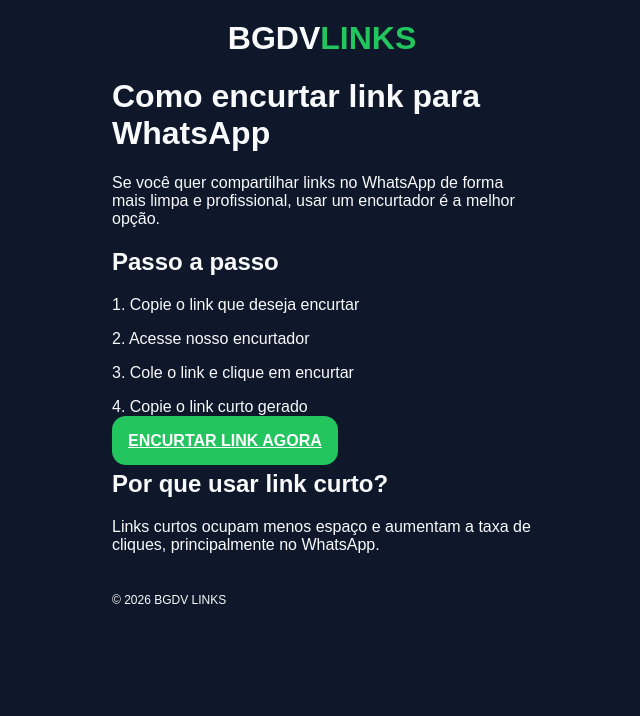
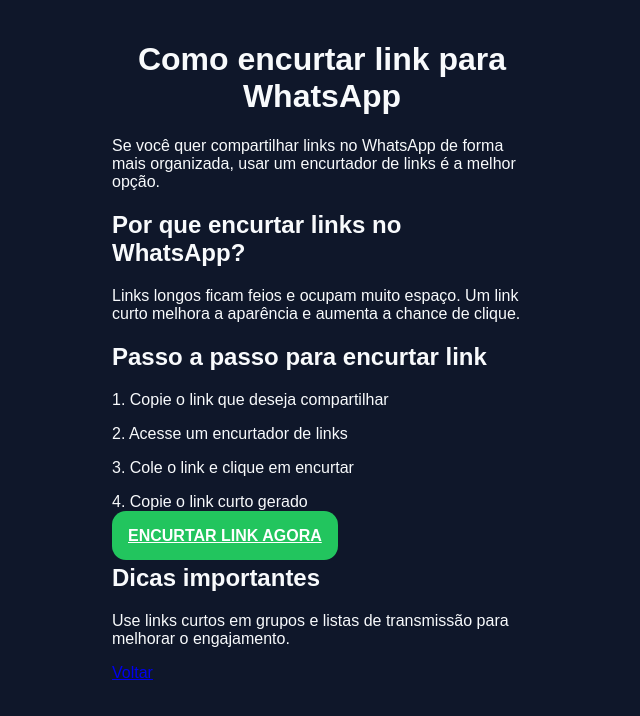
Before and after one commit to rafflores17-prog/encurtador-links, a website: page como-encurtar-link-whatsapp.html in a window 1280 px wide. Shown: the whole page, without its empty margins (318-958 px from the left). Drawn offline with Linux system fonts and the light colour scheme.

Commit message:
Update title and content for WhatsApp link shortening

```diff
--- a/como-encurtar-link-whatsapp.html
+++ b/como-encurtar-link-whatsapp.html
@@ -4,11 +4,13 @@
 <meta charset="UTF-8">
 <meta name="viewport" content="width=device-width, initial-scale=1.0">
 
-<title>Como encurtar link para WhatsApp (Guia Rápido)</title>
+<title>Como encurtar link para WhatsApp (Passo a passo fácil)</title>
 
-<meta name="description" content="Aprenda como encurtar links para WhatsApp de forma rápida e gratuita. Guia completo passo a passo.">
+<meta name="description" content="Aprenda como encurtar link para WhatsApp de forma simples. Veja como criar link curto e compartilhar facilmente.">
 
 <link rel="canonical" href="https://bgdv.online/como-encurtar-link-whatsapp.html">
+
+<meta name="robots" content="index, follow">
 
 <link rel="stylesheet" href="style.css">
 
@@ -19,32 +21,32 @@
 <div class="app-container">
 
 <header>
-  <div class="logo">BGDV<span>LINKS</span></div>
+<h1>Como encurtar link para WhatsApp</h1>
 </header>
 
 <main>
 
-<h1>Como encurtar link para WhatsApp</h1>
+<p>Se você quer compartilhar links no WhatsApp de forma mais organizada, usar um encurtador de links é a melhor opção.</p>
 
-<p>Se você quer compartilhar links no WhatsApp de forma mais limpa e profissional, usar um encurtador é a melhor opção.</p>
+<h2>Por que encurtar links no WhatsApp?</h2>
+<p>Links longos ficam feios e ocupam muito espaço. Um link curto melhora a aparência e aumenta a chance de clique.</p>
 
-<h2>Passo a passo</h2>
+<h2>Passo a passo para encurtar link</h2>
 
-<p>1. Copie o link que deseja encurtar</p>
-<p>2. Acesse nosso encurtador</p>
+<p>1. Copie o link que deseja compartilhar</p>
+<p>2. Acesse um encurtador de links</p>
 <p>3. Cole o link e clique em encurtar</p>
 <p>4. Copie o link curto gerado</p>
 
 <a href="/" class="glow-button">ENCURTAR LINK AGORA</a>
 
-<h2>Por que usar link curto?</h2>
-
-<p>Links curtos ocupam menos espaço e aumentam a taxa de cliques, principalmente no WhatsApp.</p>
+<h2>Dicas importantes</h2>
+<p>Use links curtos em grupos e listas de transmissão para melhorar o engajamento.</p>
 
 </main>
 
-<footer class="footer-fixed">
-  <div>© 2026 BGDV LINKS</div>
+<footer>
+<a href="/">Voltar</a>
 </footer>
 
 </div>
```
